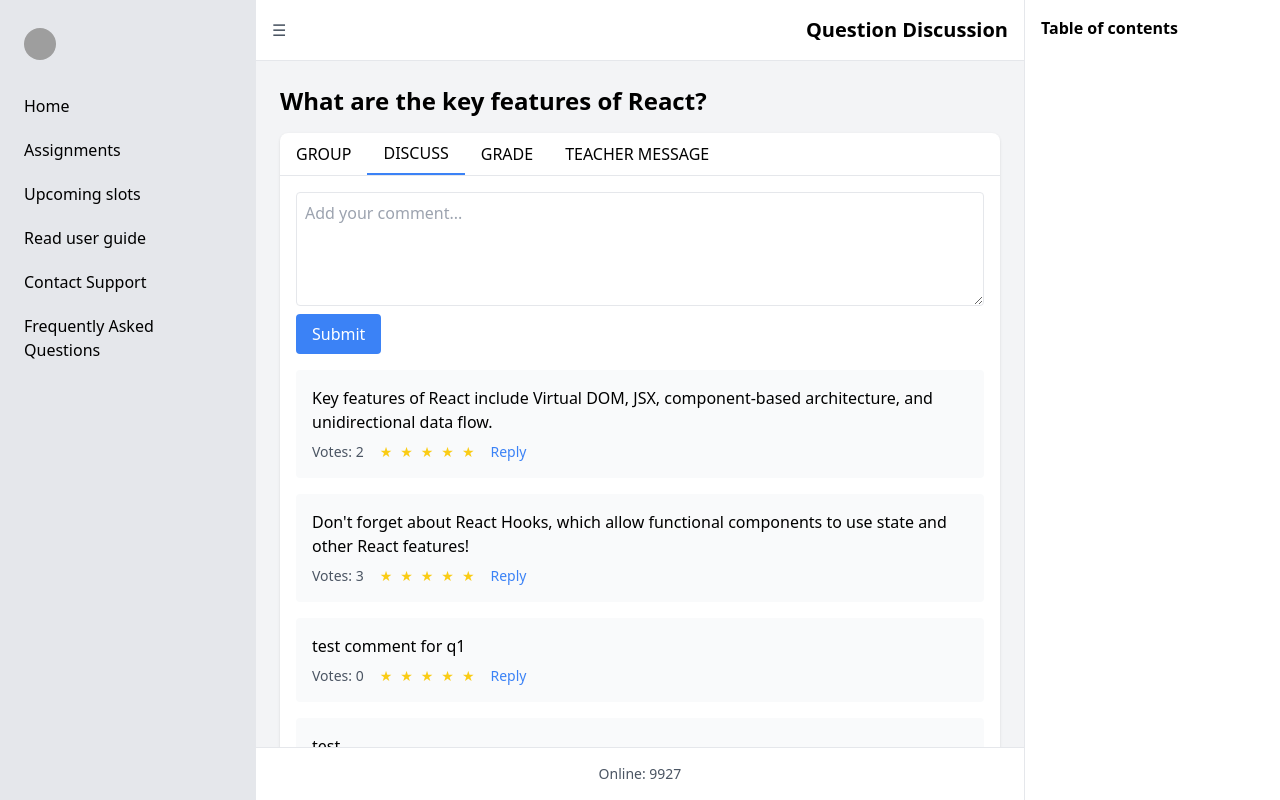
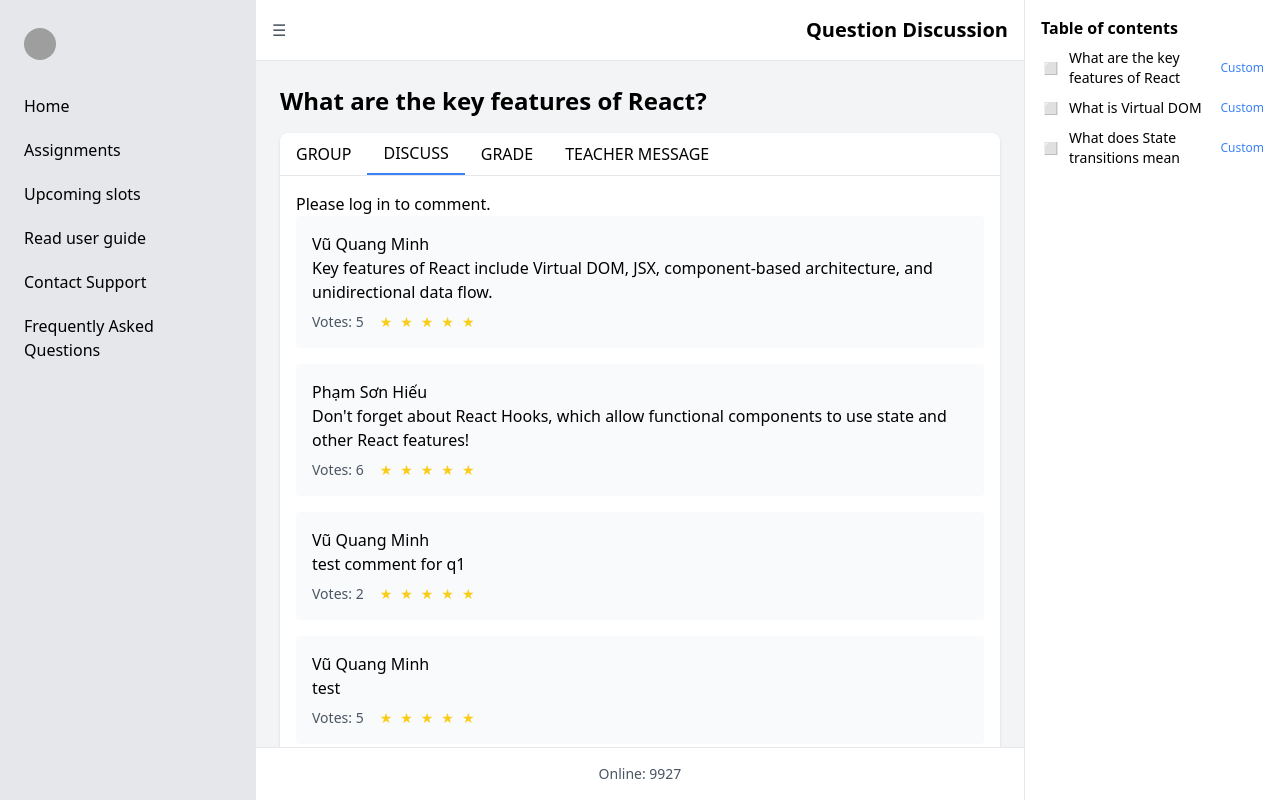
Before and after one commit to vuquangminhpe/React_Holetex, a React (Vite) app in the folder React/: page /questions/q1 in a window 1280 px wide. Built offline with nearby package versions, Linux system fonts and the light colour scheme; data requests are answered from the project's data file; grey boxes are pictures that could not be loaded.

Commit message:
update All

```diff
--- a/React/db.json
+++ b/React/db.json
@@ -383,7 +383,7 @@
       "userId": 1,
       "content": "Key features of React include Virtual DOM, JSX, component-based architecture, and unidirectional data flow.",
       "createdAt": "2024-07-01T10:30:00Z",
-      "votes": 2
+      "votes": 5
     },
     {
       "id": "2",
@@ -391,7 +391,7 @@
       "userId": 2,
       "content": "Don't forget about React Hooks, which allow functional components to use state and other React features!",
       "createdAt": "2024-07-01T11:15:00Z",
-      "votes": 3
+      "votes": 6
     },
     {
       "id": "3",
@@ -503,7 +503,7 @@
       "userId": 1,
       "content": "test comment for q1",
       "createdAt": "2024-07-04T11:00:00Z",
-      "votes": 0
+      "votes": 2
     },
     {
       "id": "17",
@@ -547,6 +547,15 @@
       "userId": 1,
       "parentId": null,
       "createdAt": "2024-07-04T05:15:50.206Z",
+      "votes": 0
+    },
+    {
+      "id": "11ce",
+      "questionId": "q1",
+      "content": "test ",
+      "userId": "1",
+      "parentId": null,
+      "createdAt": "2024-07-04T16:49:21.032Z",
       "votes": 0
     }
   ],
@@ -638,7 +647,7 @@
       "id": "1",
       "courseId": "FER202",
       "name": "Code MyList",
-      "content": "Hoàn thành MyList.java...",
+      "content": "Hoàn thành MyList.js...",
       "dueDate": "2023-09-08 22:00:00 (GMT+07)",
       "status": "Late",
       "score": 0,
--- a/React/src/components/AssignmentDetails.jsx
+++ b/React/src/components/AssignmentDetails.jsx
@@ -19,7 +19,6 @@ const AssignmentDetail = () => {
         );
         dispatch(setCurrentAssignment(data));
 
-        // Fetch related questions
         const questionsResponse = await axios.get(
           `http://localhost:3001/questions?courseId=${data.courseId}`
         );
--- a/React/src/components/AssignmentList.jsx
+++ b/React/src/components/AssignmentList.jsx
@@ -96,7 +96,7 @@ const AssignmentList = () => {
           </div>
         </main>
         <footer className="bg-white border-t p-4">
-          {/* Footer content */}
+          {/* List chuưa có ý tưởng gì để cho vào */}
         </footer>
       </div>
     </div>
--- a/React/src/components/CourseDetails.jsx
+++ b/React/src/components/CourseDetails.jsx
@@ -106,10 +106,10 @@ function CourseDetails() {
   if (status === "failed" || isError) return <div>Error: {error}</div>;
 
   return (
-    <div className="flex h-full">
+    <div className="flex h-screen bg-gray-100">
       <Sidebar />
 
-      <div className="flex-grow p-4 bg-gray-100">
+      <div className="flex-1 flex flex-col ">
         <h1 className="text-2xl font-bold">{course?.name}</h1>
         <h2 className="text-xl text-gray-600">{course?.code}</h2>
         <nav className="text-sm text-blue-600 mb-4">
--- a/React/src/components/QuestionDiscussion.jsx
+++ b/React/src/components/QuestionDiscussion.jsx
@@ -6,14 +6,17 @@ import {
   fetchComments,
   addComment,
   voteComment,
+  fetchUsers,
+  fetchSlot,
 } from "../store/questionSlice";
 import Sidebar from "./Sidebar";
 
 function QuestionDiscussion() {
   const dispatch = useDispatch();
-  const { question, comments, status, error } = useSelector(
+  const { question, comments, users, status, error, currentSlot } = useSelector(
     (state) => state.question
   );
+  const { currentUser } = useSelector((state) => state.user);
   const [newComment, setNewComment] = useState("");
   const [activeTab, setActiveTab] = useState("DISCUSS");
   const { questionId } = useParams();
@@ -22,15 +25,24 @@ function QuestionDiscussion() {
 
   useEffect(() => {
     if (questionId) {
-      dispatch(fetchQuestion(questionId));
+      dispatch(fetchQuestion(questionId)).then(() => {
+        dispatch(fetchSlot(questionId));
+      });
       dispatch(fetchComments(questionId));
+      dispatch(fetchUsers());
     }
   }, [dispatch, questionId]);
 
   const handleCommentSubmit = async (e) => {
     e.preventDefault();
-    if (!newComment.trim()) return;
-    await dispatch(addComment({ questionId, content: newComment, userId: 1 }));
+    if (!newComment.trim() || !currentUser) return;
+    await dispatch(
+      addComment({
+        questionId,
+        content: newComment,
+        userId: currentUser.id,
+      })
+    );
     setNewComment("");
   };
 
@@ -49,14 +61,14 @@ function QuestionDiscussion() {
 
   const handleSubmitReply = async (e) => {
     e.preventDefault();
-    if (!replyContent.trim()) return;
+    if (!replyContent.trim() || !currentUser) return;
 
     try {
       await dispatch(
         addComment({
           questionId,
           content: replyContent,
-          userId: 1,
+          userId: currentUser.id,
           parentId: replyingTo,
         })
       );
@@ -69,7 +81,7 @@ function QuestionDiscussion() {
 
   if (status === "loading") return <div>Loading...</div>;
   if (status === "failed") return <div>Error: {error}</div>;
-
+  console.log("Current Slot:", currentSlot);
   return (
     <div className="flex h-screen bg-gray-100">
       <Sidebar />
@@ -99,6 +111,7 @@ function QuestionDiscussion() {
 
             {activeTab === "DISCUSS" && (
               <div className="p-4">
+                {currentUser ? (
                   <form onSubmit={handleCommentSubmit} className="mb-4">
                     <textarea
                       value={newComment}
@@ -114,6 +127,9 @@ function QuestionDiscussion() {
                       Submit
                     </button>
                   </form>
+                ) : (
+                  <p>Please log in to comment.</p>
+                )}
 
                 <div className="space-y-4">
                   {comments.map((comment) => (
@@ -121,6 +137,15 @@ function QuestionDiscussion() {
                       key={comment.id}
                       className="bg-gray-50 p-4 rounded mb-4"
                     >
+                      {" "}
+                      <span className="mr-4">
+                        {(() => {
+                          const user = users.find(
+                            (user) => user.id === String(comment.userId)
+                          );
+                          return user ? `${user.fullName}` : "Unknown";
+                        })()}
+                      </span>
                       <p>{comment.content}</p>
                       <div className="mt-2 flex items-center text-sm text-gray-600">
                         <span className="mr-4">Votes: {comment.votes}</span>
@@ -135,15 +160,16 @@ function QuestionDiscussion() {
                             </button>
                           ))}
                         </div>
+                        {currentUser && (
                           <button
                             onClick={() => handleReply(comment.id)}
                             className="ml-4 text-blue-500 hover:underline"
                           >
                             Reply
                           </button>
+                        )}
                       </div>
-
-                      {replyingTo === comment.id && (
+                      {replyingTo === comment.id && currentUser && (
                         <form onSubmit={handleSubmitReply} className="mt-4">
                           <textarea
                             value={replyContent}
@@ -169,7 +195,6 @@ function QuestionDiscussion() {
                           </div>
                         </form>
                       )}
-
                       {comments
                         .filter((reply) => reply.parentId === comment.id)
                         .map((reply) => (
@@ -178,6 +203,17 @@ function QuestionDiscussion() {
                             className="ml-8 mt-2 p-2 bg-gray-100 rounded"
                           >
                             <p>{reply.content}</p>
+                            <span className="text-sm text-gray-600">
+                              By:{" "}
+                              {(() => {
+                                const user = users.find(
+                                  (user) => user.id === String(reply.userId)
+                                );
+                                return user
+                                  ? `${user.username} (${user.fullName})`
+                                  : "Unknown";
+                              })()}
+                            </span>
                           </div>
                         ))}
                     </div>
@@ -196,7 +232,7 @@ function QuestionDiscussion() {
       <div className="w-64 bg-white p-4 border-l">
         <h3 className="font-semibold mb-2">Table of contents</h3>
         <div className="space-y-2">
-          {question?.relatedQuestions?.map((relatedQuestion) => (
+          {currentSlot?.questions.map((relatedQuestion) => (
             <div key={relatedQuestion.id} className="flex items-center">
               <span className="mr-2 text-orange-500">◻</span>
               <Link
--- a/React/src/components/SlotDetails.jsx
+++ b/React/src/components/SlotDetails.jsx
@@ -25,11 +25,10 @@ const SlotDetails = () => {
   if (error) return <div>An error occurred: {error.message}</div>;
 
   return (
-    <div className="container flex h-dvh">
-      <div className="h-dvh">
-        <Sidebar />
-      </div>
-      <div className="container mx-auto p-4 h-full">
+    <div className="flex h-screen bg-gray-100">
+      <Sidebar />
+
+      <div className="flex-1 flex flex-col overflow-hidden">
         <div className="mb-4">
           <button
             className="mr-2 px-4 py-2 bg-blue-500 text-white rounded"
--- a/React/src/components/UpcomingSlots.jsx
+++ b/React/src/components/UpcomingSlots.jsx
@@ -26,11 +26,10 @@ function UpcomingSlots() {
   const paginate = (pageNumber) => setCurrentPage(pageNumber);
 
   return (
-    <div className="h-dvh flex">
-      <div className="h-full">
-        <Sidebar />
-      </div>
-      <div className="container mx-auto px-4 h-max">
+    <div className="flex h-screen bg-gray-100">
+      <Sidebar />
+
+      <div className="flex-1 flex flex-col overflow-hidden">
         <h1 className="text-2xl font-bold mb-4">Upcoming Slots</h1>
         {currentSlots.map((slot) => (
           <div key={slot.id} className="mb-4 p-4 border rounded">
--- a/React/src/slices/userSlice.jsx
+++ b/React/src/slices/userSlice.jsx
@@ -6,6 +6,7 @@ const userSlice = createSlice({
     currentUser: null,
     courses: [],
     assignments: [],
+    users: [],
   },
   reducers: {
     setUser: (state, action) => {
@@ -17,9 +18,13 @@ const userSlice = createSlice({
     setAssignments: (state, action) => {
       state.assignments = action.payload;
     },
+    setUsers: (state, action) => {
+      state.users = action.payload;
+    },
   },
 });
 
-export const { setUser, setCourses, setAssignments } = userSlice.actions;
+export const { setUser, setCourses, setAssignments, setUsers } =
+  userSlice.actions;
 
 export default userSlice.reducer;
```
Also changed, not shown: React/src/store/questionSlice.jsx (+27 -2 lines). Lines whose indentation alone changed are shown as unchanged.
